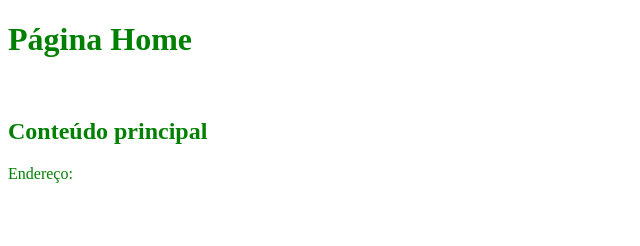
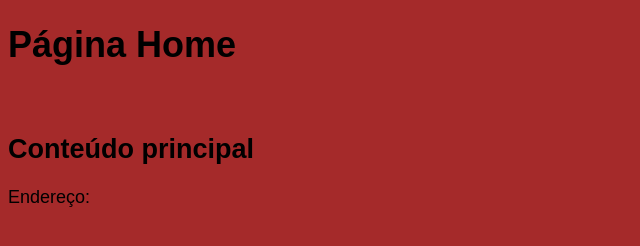
Before and after one commit to Prof-Carlos-Senai/projeto04, a plain HTML site: page index.html in a window 1280 px wide. Shown: the whole page, without its empty margins (0-640 px from the left). Drawn offline with Linux system fonts and the light colour scheme.

Commit message:
inclusão do primeiro script e alteração de propriedades css

```diff
--- a/index.html
+++ b/index.html
@@ -5,6 +5,7 @@
     <meta http-equiv="X-UA-Compatible" content="IE=edge">
     <meta name="viewport" content="width=device-width, initial-scale=1.0">
     <link rel="stylesheet" href="style.css">
+    <script src="script.js" defer></script>
     <title>Home</title>
 </head>
 <body>
--- /dev/null
+++ b/script.js
@@ -0,0 +1 @@
+/* função do sistema */
--- a/style.css
+++ b/style.css
@@ -1,3 +1,5 @@
 body{
-    color: green;
+    background-color: brown;
+    font-size: large;
+    font-family: Arial;
 }
```
